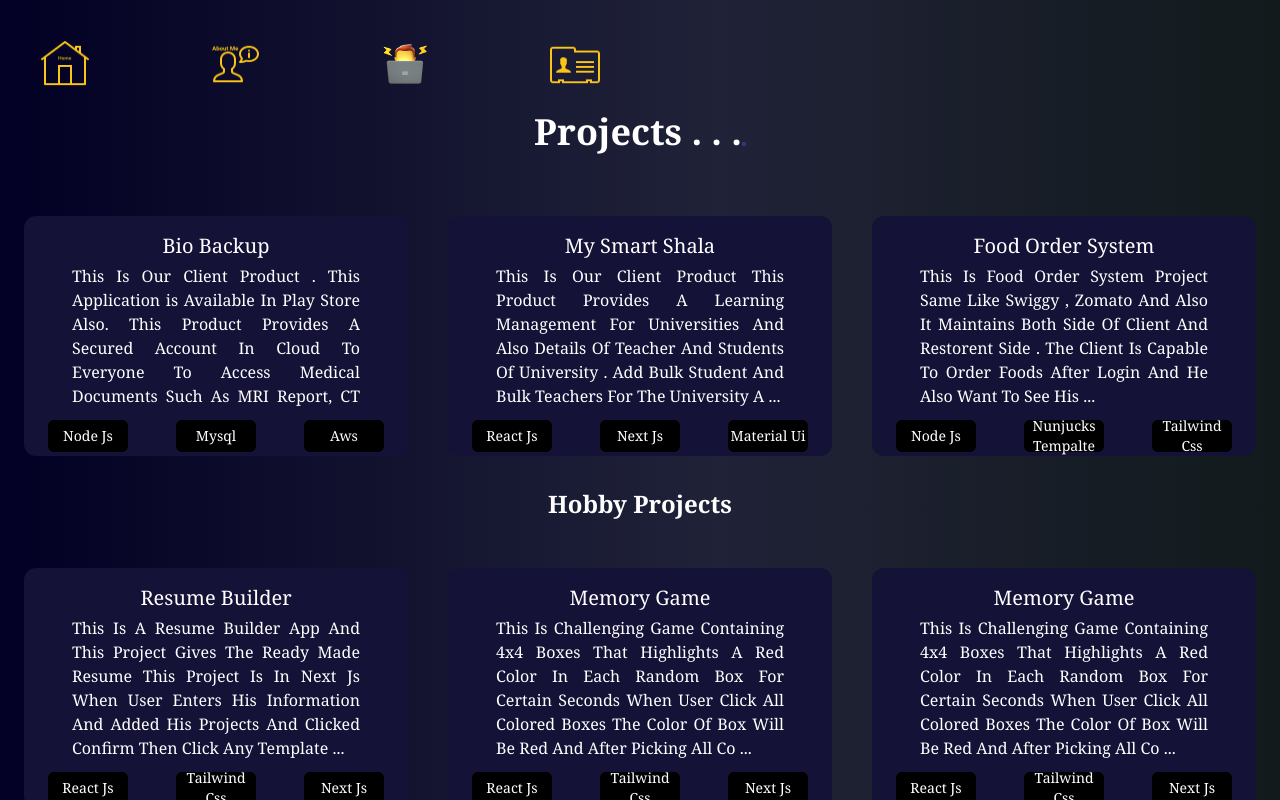
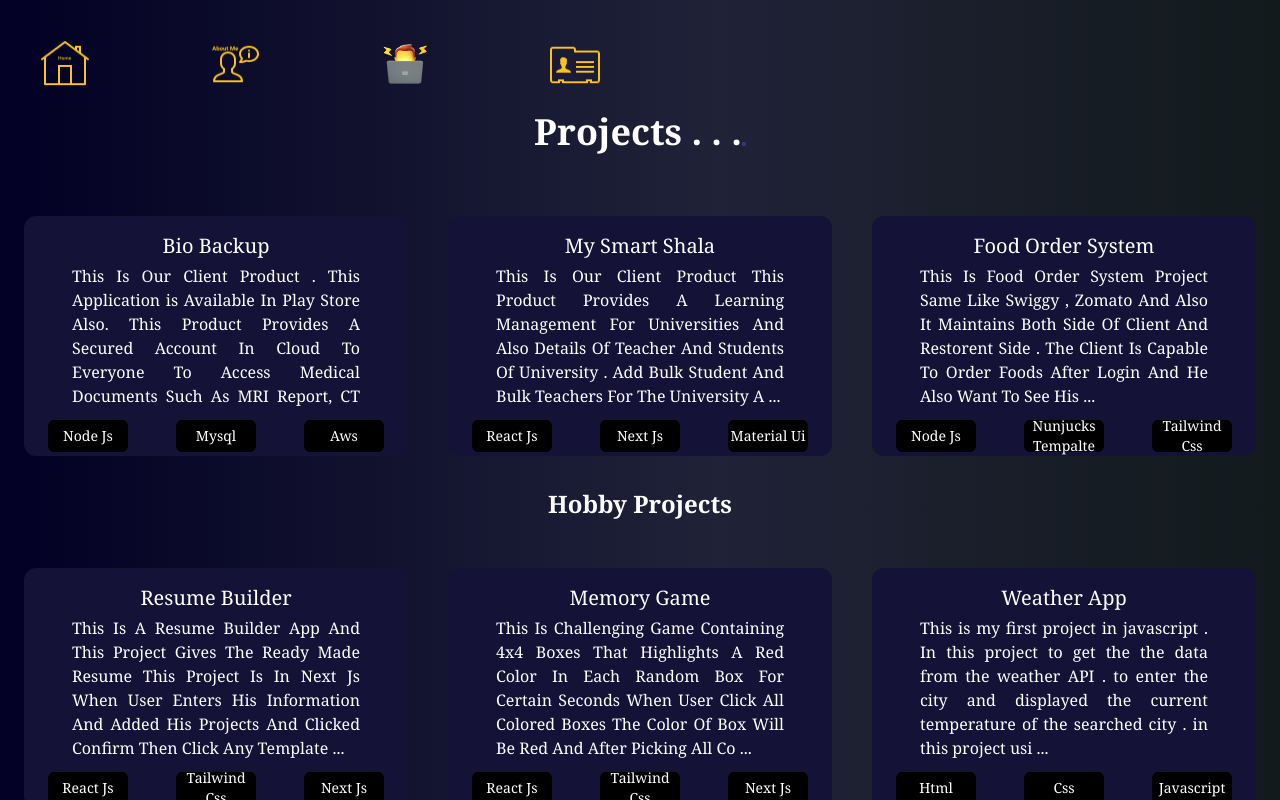
Before and after one commit to anilikarikatti/portFolio, a Next.js app: page /projects in a window 1280 px wide. Built offline with nearby package versions, Linux system fonts and the light colour scheme.

Commit message:
weather added

```diff
--- a/src/pages/data.js
+++ b/src/pages/data.js
@@ -15,6 +15,9 @@ import Resume2 from "/public/images/rbuilder4.png"
 
 import Memory1 from "/public/images/memory_game1.png"
 import Memory2 from "/public/images/memory_game2.png"
+
+import Weather1 from "/public/images/weather1.png"
+import Weather2 from "/public/images/weather2.png"
 
 
 import Quiz1 from "/public/images/quiz1.png"
@@ -87,17 +90,12 @@ src:"https://play.google.com/store/apps/details?id=com.ksouonlinestudy.app.twa"
         },
 
 
-        "weather app" : {title:"memory game",content:"This Is Challenging Game Containing 4x4 Boxes That Highlights A Red Color In Each Random Box For Certain Seconds When User Click All Colored Boxes The Color Of Box Will Be Red And After Picking All Colored Boxes User Will Be Win The Game This Project Can Be Done By React Js And Also Hosted On Vercel The Same Project Will Be Done By Normal Html , Css And Javascript",technologies:['react js ','tailwind css','next js'] ,
+        "weather app" : {title:"weather app",content:"This is my first project in javascript . In this project to get the the data from the weather API . to enter the city and displayed the current temperature of the searched city .   in this project using  Html , Css And Javascript",technologies:['html ','css','javascript '] ,
 
-        allTechnologies:['React Js',
-        'Next Js',
+        allTechnologies:['html ','css','javascript '] ,
+ gallary:[Weather1.src,Weather2.src],
 
-        'Tailwind Css',
-        'Vercel',
-        'Javascript'] ,
- gallary:[Memory1.src,Memory2.src],
-
-   src:"https://trying-vercel-anilikarikatti.vercel.app/"
+   src:"https://anilikarikatti.github.io/weatherApp/weather.html"
        },
 
 
```
Also changed, not shown: public/images/weather1.png (added), public/images/weather2.png (added).
